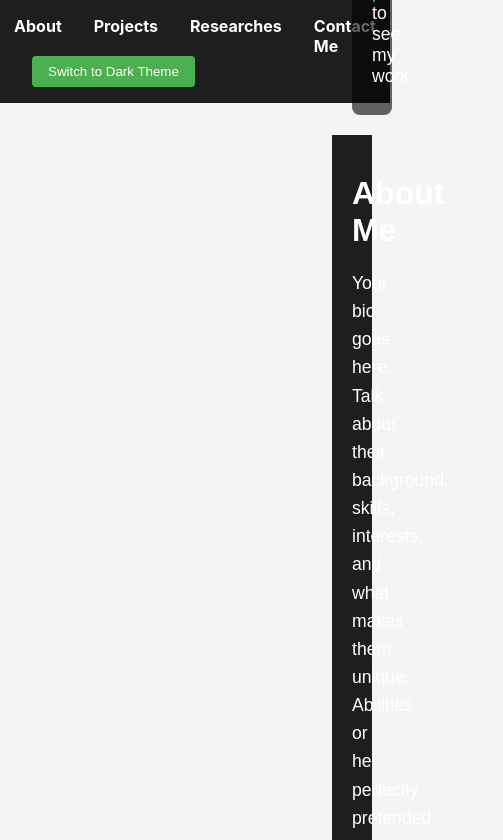
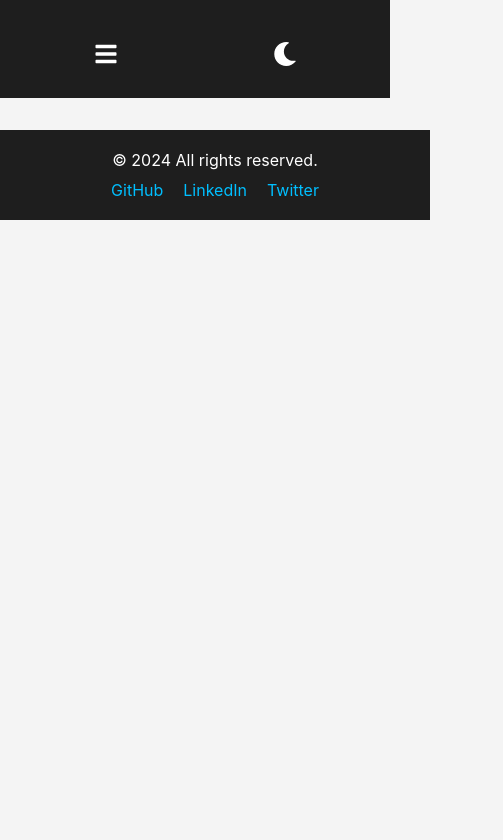
Before and after one commit to chambavy/portfolio, a React (Create React App) app: page / in a window 390 px wide. Shown: the top 840 px of the page, 503 px wide, since content can reach past the window. Built offline with nearby package versions, Linux system fonts and the light colour scheme; grey boxes are pictures that could not be loaded.

Commit message:
Responsive web

```diff
--- a/src/App.css
+++ b/src/App.css
@@ -1,4 +1,15 @@
 /* App.css */
+
+/* Default navigation styling */
+nav {
+  background-color: #1e1e1e;
+  padding: 1rem;
+  color: white;
+  display: flex;
+  justify-content: space-between;
+  align-items: center;
+  position: relative;
+}
 
 nav ul {
   list-style-type: none;
@@ -6,6 +17,7 @@ nav ul {
   margin: 0;
   display: flex;
   justify-content: center;
+  flex-wrap: nowrap;
 }
 
 nav ul li {
@@ -23,11 +35,104 @@ nav ul li a:hover {
   color: #e0e0e0;
 }
 
+.menu-icon {
+  display: none;
+  background: none;
+  border: none;
+  color: white;
+  font-size: 24px;
+  cursor: pointer;
+}
+
+.theme-switch-icon {
+  background: none;
+  border: none;
+  color: white;
+  font-size: 24px;
+  cursor: pointer;
+}
+
+/* Mobile nav dropdown (hidden by default) */
+nav ul {
+  display: flex;
+}
+
+nav ul.open {
+  display: block;
+  position: absolute;
+  top: 60px;
+  left: 0;
+  width: 100%;
+  background-color: #1e1e1e;
+  z-index: 10;
+}
+
+nav ul li {
+  text-align: center;
+  padding: 10px 0;
+  width: 100%;
+}
+
+/* Main styling */
 main {
   padding: 2rem;
   margin: 0; /* Ensure no margin around main */
 }
-/* App.css */
+
+/* Media query for tablets */
+@media (max-width: 768px) {
+  nav ul {
+    flex-direction: column;
+    display: none;
+  }
+
+  nav ul.open {
+    display: flex;
+  }
+
+  nav ul li {
+    margin: 0;
+  }
+
+  button {
+    width: 100%; /* Full-width button for smaller screens */
+    margin-top: 1rem;
+  }
+
+  .menu-icon {
+    display: block;
+  }
+
+  .theme-switch-icon {
+    display: block;
+  }
+
+  main {
+    padding: 1.5rem;
+  }
+}
+
+/* Media query for mobile devices */
+@media (max-width: 480px) {
+  nav ul {
+    flex-direction: column; /* Stack nav links vertically */
+  }
+
+  nav ul li {
+    margin: 0.5rem 0;
+  }
+
+  main {
+    padding: 1rem; /* Reduce padding for smaller screens */
+  }
+
+  button {
+    width: 100%; /* Full-width button on mobile */
+    margin-top: 1rem;
+  }
+}
+
+/* Light and dark theme */
 
 body.light {
   background-color: #f4f4f4;
@@ -37,12 +142,6 @@ body.light {
 body.dark {
   background-color: #121212;
   color: #fff;
-}
-
-nav {
-  background-color: #1e1e1e;
-  padding: 1rem;
-  color: white;
 }
 
 nav.light {
@@ -57,15 +156,6 @@ nav.dark a {
   color: #fff;
 }
 
-button {
-  margin-left: 1rem;
-  padding: 0.5rem 1rem;
-  border: none;
-  background-color: #4CAF50;
-  color: #fff;
-  cursor: pointer;
-}
-
 button:hover {
   background-color: #45a049;
 }
--- a/src/App.js
+++ b/src/App.js
@@ -1,16 +1,16 @@
-import React from 'react';
-import { useState, useEffect } from 'react';
+import React, { useState, useEffect } from 'react';
 import { BrowserRouter as Router, Route, Routes, Link } from 'react-router-dom';
 import About from './Pages/About';
 import Projects from './Pages/Projects';
 import Researches from './Pages/Research';
-import ContactMe from './Pages/Contact'
+import ContactMe from './Pages/Contact';
 import './App.css'; // Import the CSS file
 import Footer from './Components/Footer'; // Adjust the path as necessary
+import { FaBars, FaMoon, FaSun } from 'react-icons/fa'; // Import Font Awesome icons
 
 function App() {
-
   const [theme, setTheme] = useState('light'); // Default theme
+  const [isNavOpen, setIsNavOpen] = useState(false); // Toggle for dropdown
 
   useEffect(() => {
     // Apply the theme class to the body element
@@ -21,23 +21,30 @@ function App() {
     setTheme(theme === 'light' ? 'dark' : 'light');
   };
 
+  const toggleNav = () => {
+    setIsNavOpen(!isNavOpen);
+  };
+
   return (
     <Router>
       <nav>
-        <ul>
-          <li><Link to="/">About</Link></li>
+        <button className="menu-icon" onClick={toggleNav}>
+          <FaBars />
+        </button>
+        <ul className={isNavOpen ? 'open' : ''}>
+          <li><Link to="/portfolio">About</Link></li>
           <li><Link to="/projects">Projects</Link></li>
           <li><Link to="/researches">Researches</Link></li>
-          <li><Link to="/contact">Contact Me</Link></li>
+          <li><Link to="/contact">Contact</Link></li>
         </ul>
-        <button onClick={toggleTheme}>
-          Switch to {theme === 'light' ? 'Dark' : 'Light'} Theme
+        <button className="theme-switch-icon" onClick={toggleTheme}>
+          {theme === 'light' ? <FaMoon /> : <FaSun />}
         </button>
       </nav>
 
       <main>
         <Routes>
-          <Route path="/" element={<About />} />
+          <Route path="/portfolio" element={<About />} />
           <Route path="/projects" element={<Projects />} />
           <Route path="/researches" element={<Researches />} />
           <Route path="/contact" element={<ContactMe />} />
@@ -45,7 +52,6 @@ function App() {
       </main>
       <Footer />
     </Router>
-
   );
 }
 
--- a/src/Pages/About.css
+++ b/src/Pages/About.css
@@ -7,24 +7,24 @@ body, html {
     box-sizing: border-box; /* Apply box-sizing globally */
   }
 
-  .about-container {
+  /* .about-container {
     color: #fff;
     font-family: 'Arial', sans-serif;
     margin-left: 300px;
     margin-right: 300px;
   }
-
-  .header-image {
+   */
+  /* .header-image {
     position: relative;
     text-align: center;
     color: white;
-  }
-
+  } */
+/*
   .header-image img {
     width: 100%;
     height: auto;
     display: block; /* Ensure no extra space below the image */
-  }
+
 
   .overlay-text {
     position: absolute;
@@ -70,3 +70,41 @@ body, html {
     font-size: 1.1rem;
     line-height: 1.6;
   }
+  /* Research.css */
+.about-container {
+  padding: 20px;
+  background-color: #1e1e1e;
+  color: white;
+}
+
+.header-image{
+  position: relative;
+  width: 100%;
+  height: 400px;
+  overflow: hidden;
+  display: flex;
+  justify-content: center; /* Horizontally center */
+  align-items: center;     /* Vertically center */
+  /* height: 100vh; */
+}
+
+.header-image img {
+  /* width:100%; */
+
+  height:100%;
+  max-height: 800px;
+  /* height: 100%; */
+  object-fit: cover;
+  border-radius: 50%;
+}
+@media (max-width: 480px) {
+  .header-image img {
+    /* width:100%; */
+
+    height:100%;
+    max-height: 800px;
+    /* height: 100%; */
+    object-fit: cover;
+    border-radius: 0;
+  }
+}
--- a/src/Pages/About.js
+++ b/src/Pages/About.js
@@ -8,7 +8,7 @@ const About = () => {
   return (
     <div className="about-container">
       <div className="header-image">
-        <img src="https://images.stockcake.com/public/5/4/3/5437492b-d14f-4ebc-b8f3-7818f22b27cc_large/studying-in-library-stockcake.jpg" alt="Friend's Name" />
+        <img src="https://media.licdn.com/dms/image/v2/C5103AQH1sxzSTGmRiA/profile-displayphoto-shrink_800_800/profile-displayphoto-shrink_800_800/0/1564073675035?e=1730937600&v=beta&t=u_W2jaqdaI22VScN4Y-l8Q3Tt4BihKq6vGzrlV611c4" alt="profile" />
         <div className="overlay-text">
           <h1>Hi, I am Arunn!</h1>
           <p>
--- a/src/Pages/Projects.js
+++ b/src/Pages/Projects.js
@@ -8,7 +8,7 @@ const ProjectsPage = () => {
   return (
     <div className="projects-page">
       <div className="projects-image">
-        <img src="https://images.pexels.com/photos/190574/pexels-photo-190574.jpeg?auto=compress&cs=tinysrgb&w=600" alt="Friend's Name" />
+        <img src="https://img.freepik.com/free-photo/representation-user-experience-interface-design_23-2150169861.jpg?ga=GA1.1.1677905507.1725530386&semt=ais_hybrid" alt="Friend's Name" />
         <div className="overlay-text">
           <h1>Portfolio</h1>
           <p>
--- a/src/Pages/Research.css
+++ b/src/Pages/Research.css
@@ -1,4 +1,4 @@
-/* Research.css */
+/* General styling for research page */
 .research-page {
     padding: 20px;
     background-color: #1e1e1e;
@@ -21,11 +21,9 @@
   .overlay-text {
     position: absolute;
     bottom: 20px;
-    left: 20px;
     color: white;
     background-color: rgba(0, 0, 0, 0.6);
     padding: 10px 20px;
-    border-radius: 8px;
   }
 
   .overlay-text h1 {
@@ -36,11 +34,66 @@
   .overlay-text p {
     margin-top: 10px;
     font-size: 1.1rem;
+    padding: 5px;
   }
 
+  /* Research list styling */
   .research-list {
     margin-top: 30px;
     display: flex;
     flex-direction: column;
     gap: 20px;
   }
+
+  /* Media queries for responsive design */
+
+  /* Tablet view */
+  @media (max-width: 768px) {
+    .Research-image {
+      height: 300px; /* Reduce height of the image for tablets */
+    }
+    .overlay-text {
+        position: absolute;
+        /* bottom: 20px; */
+        color: white;
+        background-color: rgba(0, 0, 0, 0.6);
+        padding: 5px;
+      }
+
+    .overlay-text h1 {
+      font-size: 2rem; /* Slightly smaller heading on tablets */
+    }
+
+    .overlay-text p {
+      font-size: 1rem; /* Adjust font size for better readability */
+    }
+    button {
+        width: 10%; /* Full-width button on mobile */
+        margin-top: 1rem;
+      }
+  }
+
+  /* Mobile view */
+  @media (max-width: 480px) {
+    .research-page {
+      padding: 10px; /* Reduce padding for smaller screens */
+    }
+
+    .Research-image {
+      height: 250px; /* Smaller height for mobile */
+    }
+
+
+
+    .overlay-text h1 {
+      font-size: 1.8rem; /* Smaller heading for mobile */
+    }
+
+    .overlay-text p {
+      font-size: 0.9rem; /* Reduce paragraph font size */
+    }
+
+    .research-list {
+      gap: 15px; /* Reduce gap between items for mobile */
+    }
+  }
--- a/src/Pages/Research.js
+++ b/src/Pages/Research.js
@@ -8,7 +8,7 @@ const ResearchPage = () => {
   return (
     <div className="research-page">
       <div className="Research-image">
-        <img src="https://images.pexels.com/photos/27277185/pexels-photo-27277185/free-photo-of-3d.jpeg?auto=compress&cs=tinysrgb&w=600" alt="Friend's Name" />
+        <img src="https://img.freepik.com/free-photo/military-operations-control-room-used-following-global-threats_482257-90107.jpg?t=st=1725530495~exp=1725534095~hmac=c628170b91e9aefa141f3c24d416883cc0939ea32bf806b83cc605fa9eec72d0&w=1060" alt="Friend's Name" />
         <div className="overlay-text">
         <h1>My Research Work</h1>
           <p>
```
Also changed, not shown: src/Pages/Projects.css (+89 -10 lines).
